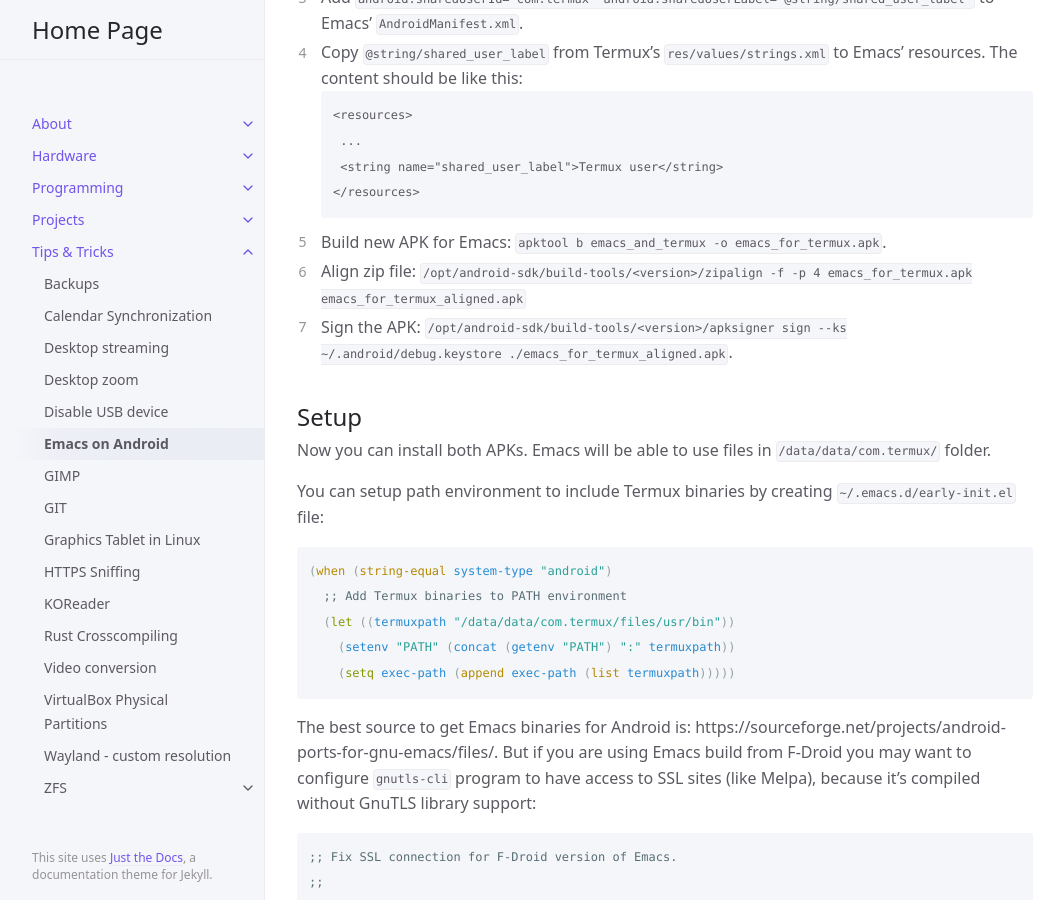
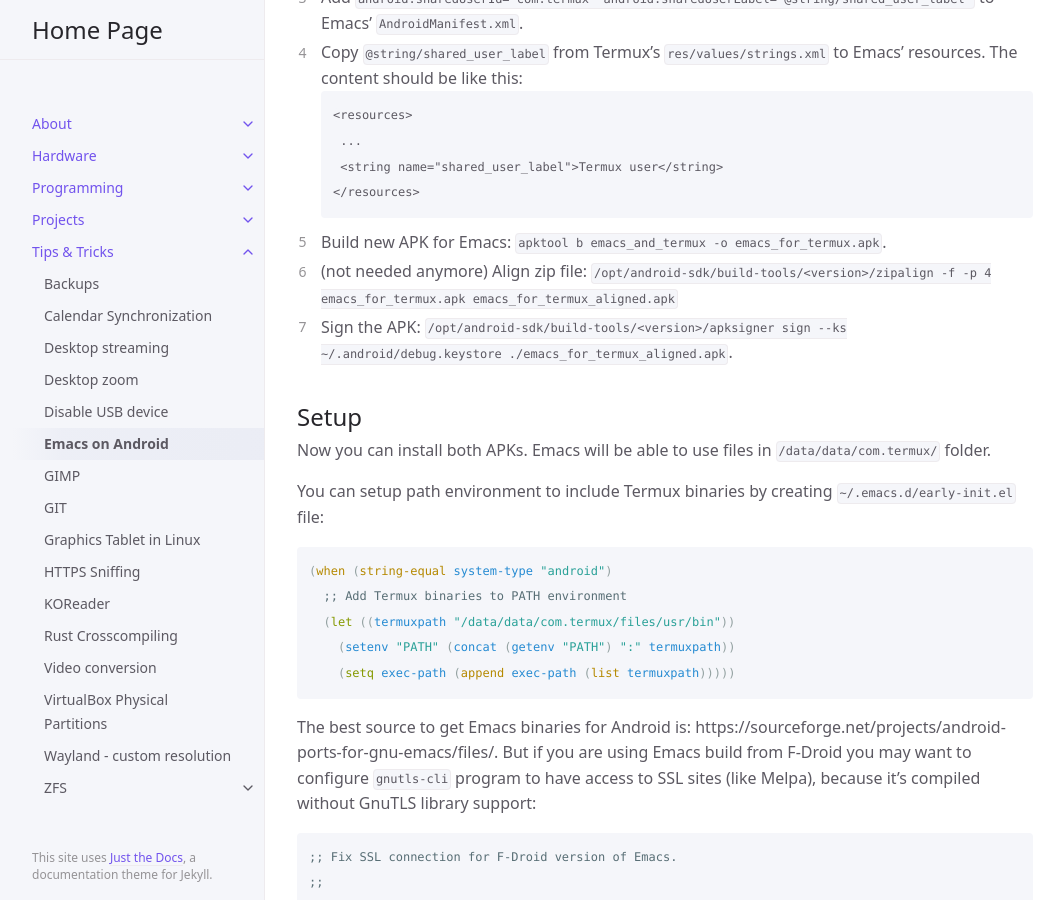
Before and after one commit to marek-g/marek-g.github.io, a Jekyll site: the page built from posts/tips_and_tricks/emacs_on_android.md, in a window 1280 px wide and 900 px high, scrolled down 1190 px. Shown: the whole window, without its empty margins (107-1155 px from the left). Built offline with Jekyll 4.4.1, drawn with Linux system fonts in a browser that asks for light colours.

Commit message:
Update Emacs on Android

````diff
--- a/posts/tips_and_tricks/emacs_on_android.md
+++ b/posts/tips_and_tricks/emacs_on_android.md
@@ -48,7 +48,7 @@ Termux already has configured `sharedUserId`. However, both packages need to be
    </resources>
    ```
 1. Build new APK for Emacs: `apktool b emacs_and_termux -o emacs_for_termux.apk`.
-1. Align zip file: `/opt/android-sdk/build-tools/<version>/zipalign -f -p 4 emacs_for_termux.apk emacs_for_termux_aligned.apk`
+1. (not needed anymore) Align zip file: `/opt/android-sdk/build-tools/<version>/zipalign -f -p 4 emacs_for_termux.apk emacs_for_termux_aligned.apk`
 1. Sign the APK: `/opt/android-sdk/build-tools/<version>/apksigner sign --ks ~/.android/debug.keystore ./emacs_for_termux_aligned.apk`.
 
 ## Setup
````
